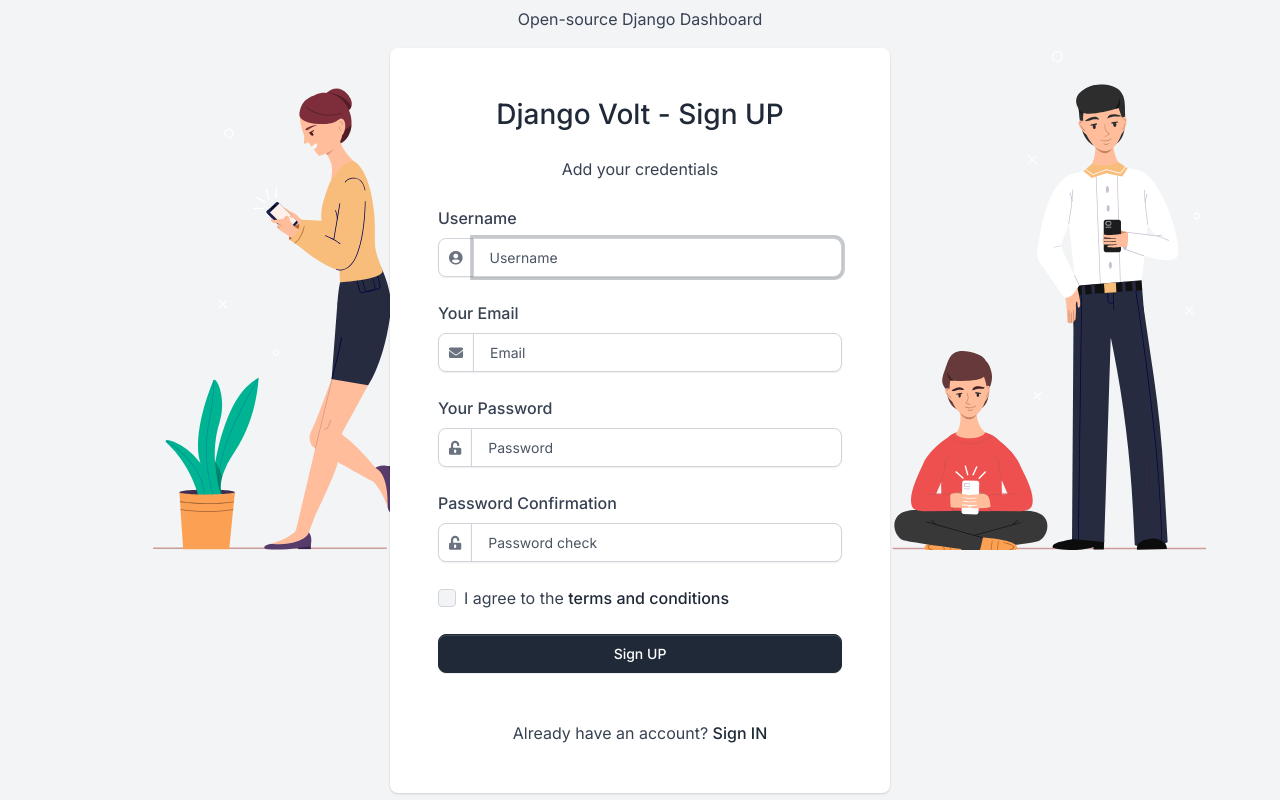
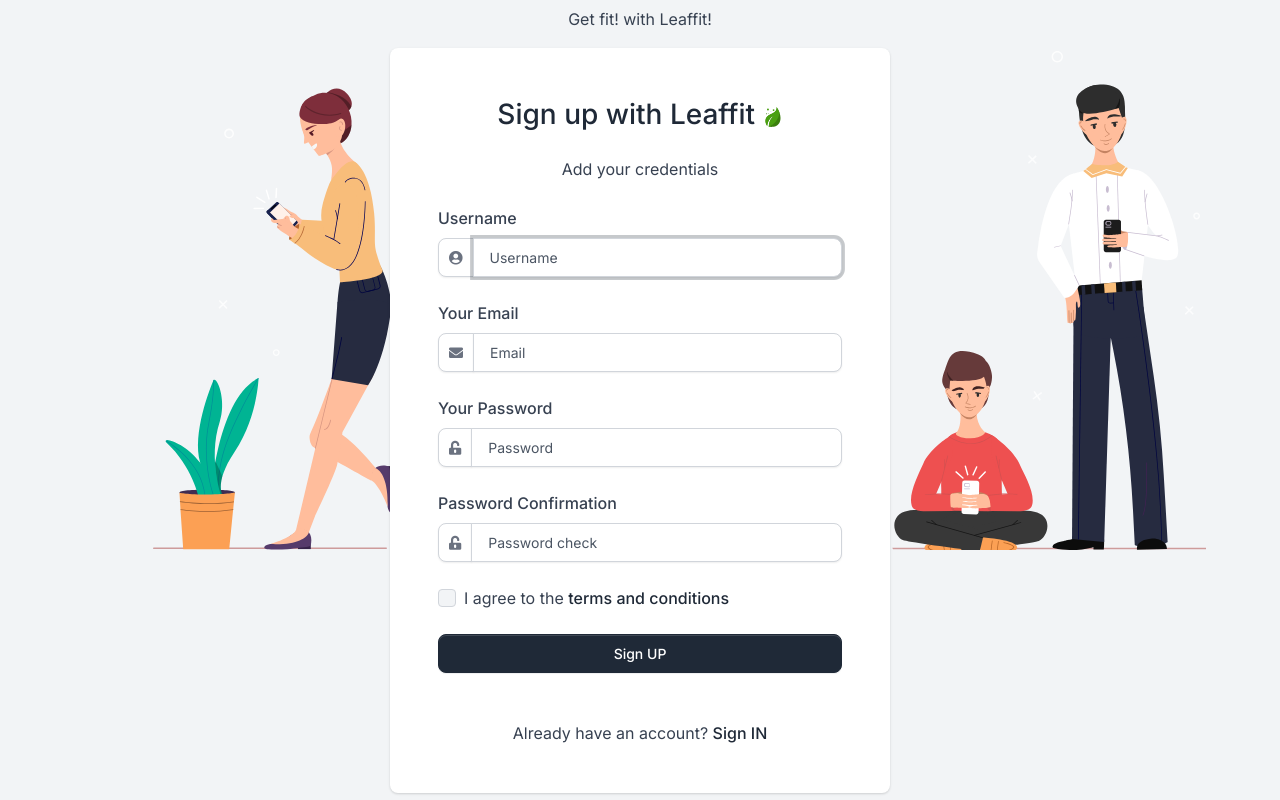
Before and after one commit to KyeongsupChoi/LeafFitApp, a Django app: page /register/ in a window 1280 px wide. Run offline with Django 3.2, Linux system fonts and the light colour scheme; some libraries are stand-ins or nearby versions.

Commit message:
register leaffit

```diff
--- a/apps/templates/accounts/login.html
+++ b/apps/templates/accounts/login.html
@@ -18,7 +18,7 @@
                         <div class="bg-white shadow border-0 rounded border-light p-4 p-lg-5 w-100 fmxw-500">
                             <div class="text-center text-md-center mb-4 mt-md-0">
                                 <h1 class="mb-0 h3">
-                                     <img src="/static/assets/img/brand/leaf.svg" height="20" width="20" alt="Volt Logo"> Leaffit - Sign in
+                                     <img src="/static/assets/img/brand/leaf.svg" height="20" width="20" alt="Leaffit Logo"> Leaffit - Sign in
                                 </h1>
                                 <br />
                                 <p>
--- a/apps/templates/accounts/register.html
+++ b/apps/templates/accounts/register.html
@@ -11,14 +11,14 @@
         <section class="vh-lg-100 mt-5 mt-lg-0 bg-soft d-flex align-items-center">
             <div class="container">
                 <p class="text-center">
-                    Open-source Django Dashboard
+                    Get fit! with Leaffit!
                 </p>
                 <div class="row justify-content-center form-bg-image" data-background-lg="/static/assets/img/illustrations/signin.svg">
                     <div class="col-12 d-flex align-items-center justify-content-center">
                         <div class="bg-white shadow border-0 rounded border-light p-4 p-lg-5 w-100 fmxw-500">
                             <div class="text-center text-md-center mb-4 mt-md-0">
                                 <h1 class="mb-0 h3">
-                                    Django Volt - Sign UP
+                                    Sign up with Leaffit <img src="/static/assets/img/brand/leaf.svg" height="20" width="20" alt="Leaffit Logo">
                                 </h1>
                                 <br />
                                 <p>
```
